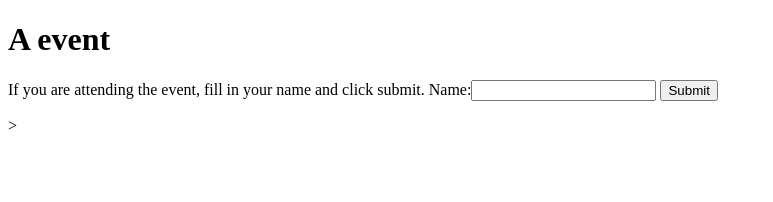
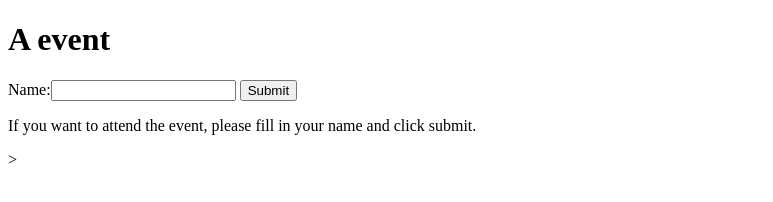
Before and after one commit to dbedggood/HackathonWebApp, a website: page Attendee.html in a window 1280 px wide. Shown: the whole page, without its empty margins (0-773 px from the left). Drawn offline with Linux system fonts and the light colour scheme.

Commit message:
add the confirmation

```diff
--- a/Attendee.html
+++ b/Attendee.html
@@ -9,10 +9,11 @@
     <h1 id="attendee">
         A event
     </h1>
-        <form action="index.html" method="GET"></form>
-        <p>If you are attending the event, fill in your name and click submit.
+        <form>
             Name:<input type="text" name="attendee1 " />
             <input type="submit" value="Submit" /></p>
+        </form>
+        <p>If you want to attend the event, please fill in your name and click submit.</p>
 
 
 
```
